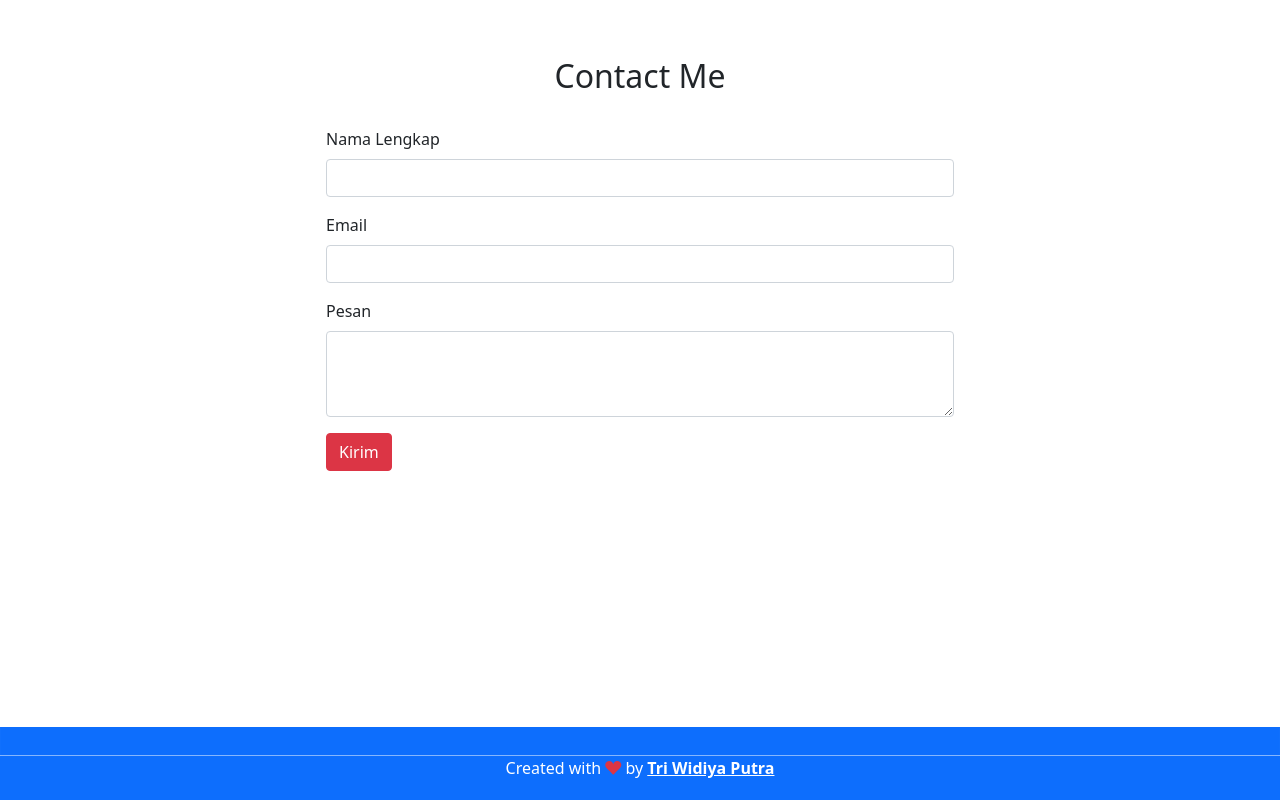
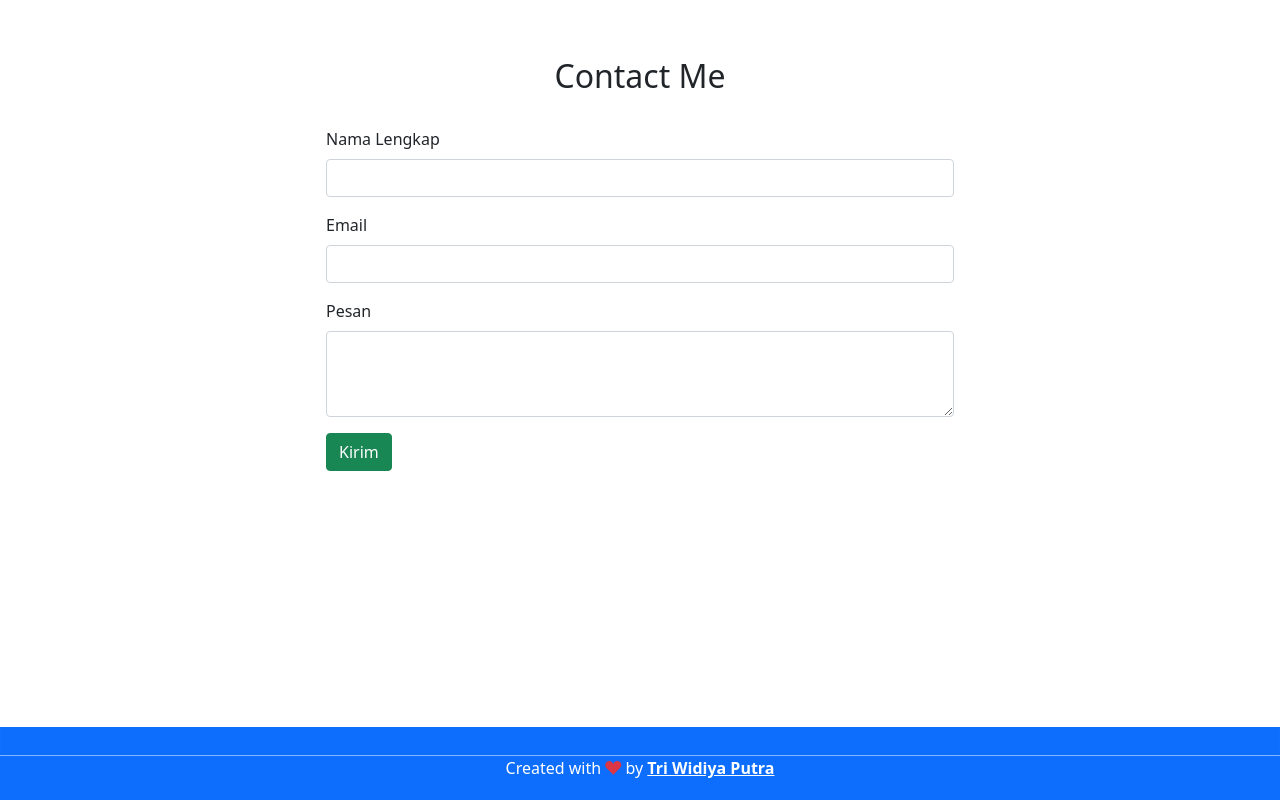
Before and after one commit to tewepe/triwidiya.github.io, a plain HTML site: page index.html in a window 1280 px wide. Shown: the part 2133-2933 px from the top of the page. Drawn offline with nearby package versions, Linux system fonts and the light colour scheme.

Commit message:
merubah button jadi hijau

```diff
--- a/index.html
+++ b/index.html
@@ -155,7 +155,7 @@
                 <textarea class="form-control" id="pesan" rows="3"></textarea>
               </div>
 
-              <button type="kirim" class="btn btn-danger">Kirim</button>
+              <button type="kirim" class="btn btn-success">Kirim</button>
             </form>
           </div>
         </div>
```
